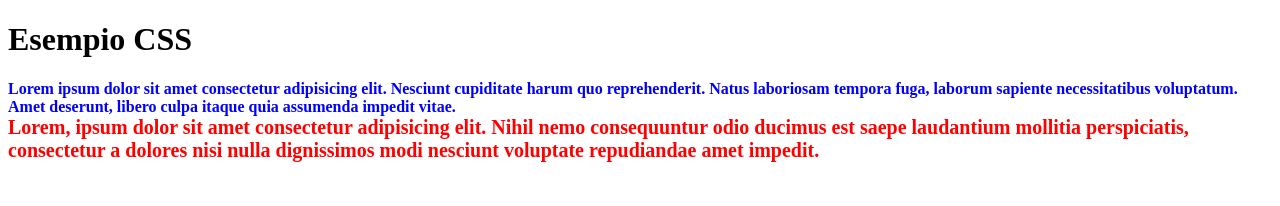
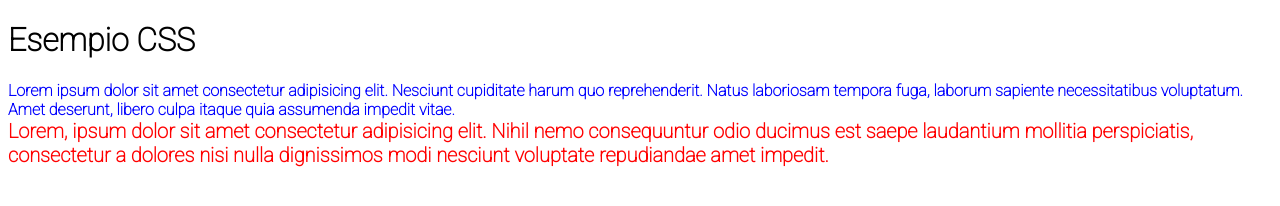
Before and after one commit to Sowwtky/esempio-css, a plain HTML site: page index.html in a window 1280 px wide. Drawn offline with Linux system fonts and the light colour scheme.

Commit message:
cambiato font

```diff
--- a/index.html
+++ b/index.html
@@ -5,6 +5,9 @@
     <meta http-equiv="X-UA-Compatible" content="IE=edge">
     <meta name="viewport" content="width=device-width, initial-scale=1.0">
     <link rel="stylesheet" href="style.css">
+    <link rel="preconnect" href="https://fonts.googleapis.com">
+<link rel="preconnect" href="https://fonts.gstatic.com" crossorigin>
+<link href="https://fonts.googleapis.com/css2?family=Roboto:wght@100&display=swap" rel="stylesheet">
     <title>Esempio css</title>
 </head>
 <body>
--- a/style.css
+++ b/style.css
@@ -1,3 +1,6 @@
+html{
+    font-family: 'Roboto', sans-serif;
+}
 #secondo-div {
     color: red;
     font-size: 20px;
```
